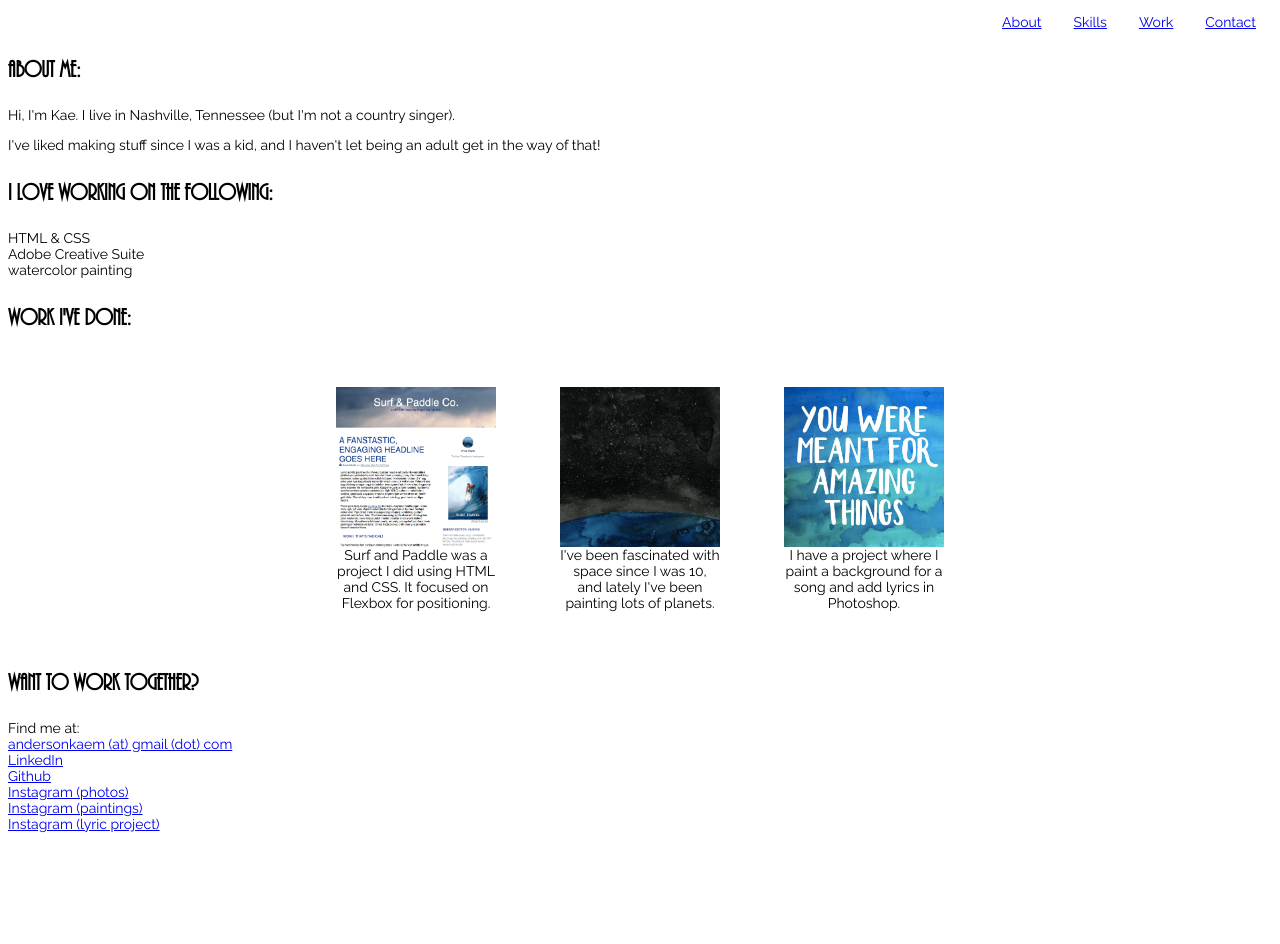
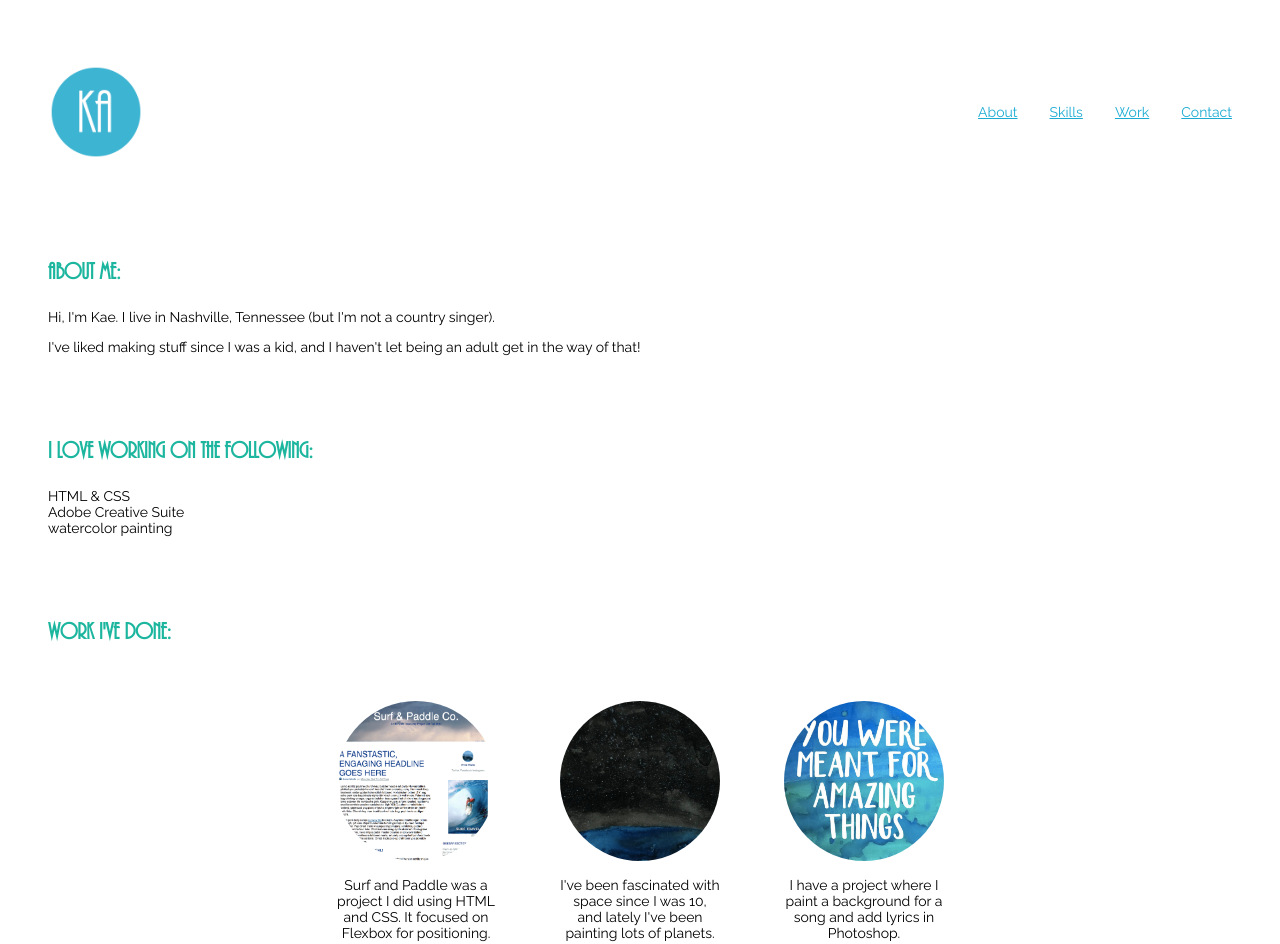
Before and after one commit to AndersonKA/kaecreatesv2, a plain HTML site: page index.html in a window 1280 px wide. Shown: the top 944 px of the page. Before the commit the page ends 846 px from the top, so only its background shows below. Drawn offline with Linux system fonts and the light colour scheme.

Commit message:
more styles and add icon

```diff
--- a/index.html
+++ b/index.html
@@ -10,6 +10,7 @@
   <body>
 
     <nav>
+      <img src="./images/icon.png" class="icon" alt="site icon">
       <ul>
         <li><a href="#about" class="nav-link">About</a></li>
         <li><a href="#skills" class="nav-link">Skills</a></li>
@@ -18,13 +19,13 @@
       </ul>
     </nav>
 
-    <div class="about" id="about">
+    <div class="about area" id="about">
       <h3>About Me:</h3>
         <p>Hi, I'm Kae. I live in Nashville, Tennessee (but I'm not a country singer).</p>
         <p>I've liked making stuff since I was a kid, and I haven't let being an adult get in the way of that!</p>
     </div> <!--end of About-->
 
-    <div class="skills" id="skills">
+    <div class="skills area" id="skills">
       <h3>I love working on the following:</h3>
         <ul>
           <li>HTML &amp; CSS</li>
@@ -34,7 +35,7 @@
 
     </div> <!--end of Skills-->
 
-    <div class="work" id="work">
+    <div class="work area" id="work">
       <h3>Work I've done:</h3>
       <div class="work-group">
       <div class="work-item">
@@ -55,7 +56,7 @@
       </div>
     </div> <!--end of Work-->
 
-    <div class="contact" id="contact">
+    <div class="contact area" id="contact">
       <h3>Want to work together?</h3>
       <ul>
         Find me at:
--- a/main.css
+++ b/main.css
@@ -5,23 +5,43 @@
 
 img {
   height: 10rem;
+  border-radius: 50%;
 }
 
 h3 {
   font-family: AR Bonnie;
   font-size: 1.5rem;
+  color: #1CB69F;
+}
+
+nav {
+  margin: 0 -1rem;
+  display: flex;
+  justify-content: space-between;
+  align-items: center;
 }
 
 nav ul {
   display: flex;
-  justify-content: flex-end;
+
 }
 
 nav ul li {
   padding: 0 1rem;
+  align-items: center;
 }
 
+.nav-link {
+  color: #1BABD2;
+}
 
+.area {
+  margin: 5rem 0;
+}
+
+.icon {
+  height: 8rem;
+}
 /*Work section*/
 
 .work-group {
@@ -41,3 +61,7 @@ nav ul li {
   max-width: 10rem;
   margin: 2rem;
 }
+
+.work-item-words {
+  margin-top: 1rem;
+}
--- a/normalize.css
+++ b/normalize.css
@@ -1,6 +1,7 @@
 body {
   font-family: Raleway, sans-serif;
   font-size: 14px;
+  margin: 3rem;
 }
 
 ul {
```
Also changed, not shown: images/icon.png (added).
